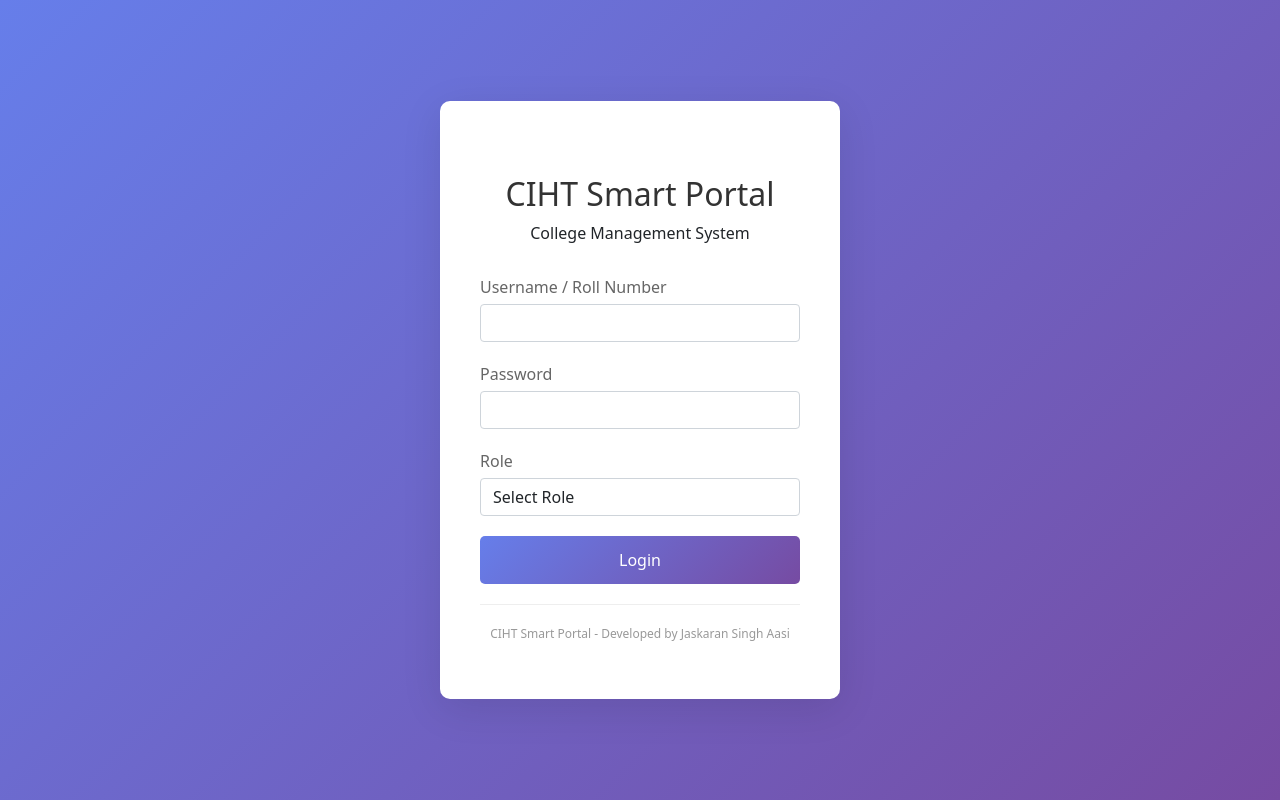
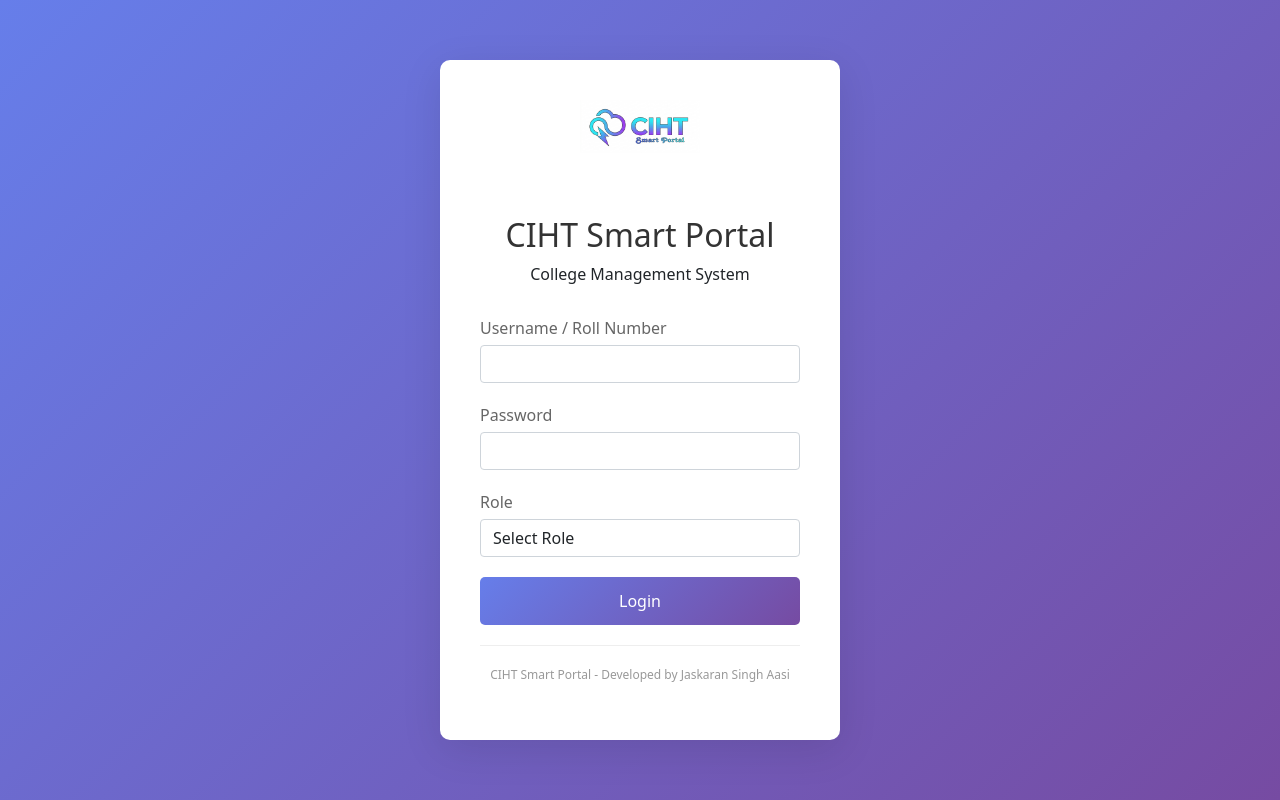
Before and after one commit to ciht-student/ciht-smart-portal, a plain HTML site: page frontend/index.html in a window 1280 px wide. Drawn offline with nearby package versions, Linux system fonts and the light colour scheme.

Commit message:
style.css

```diff
--- a/frontend/style.css
+++ b/frontend/style.css
@@ -43,8 +43,8 @@ body {
 
 .custom-logo {
   display: inline-block;
-  width: 100px;
-  height: auto;
+  width: 120px;
+  height: 100px;
   background-image: url('logo.png');
   background-size: contain;
   background-repeat: no-repeat;
```
